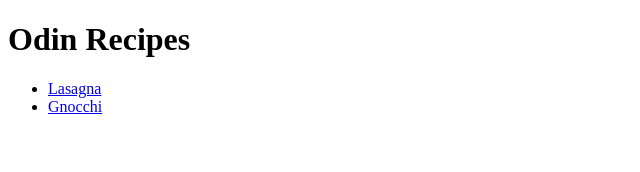
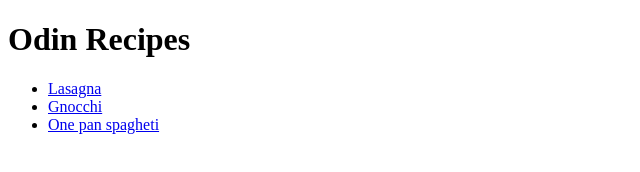
Before and after one commit to Ashihad/odin-recipes, a plain HTML site: page index.html in a window 1280 px wide. Shown: the whole page, without its empty margins (0-640 px from the left). Drawn offline with Linux system fonts and the light colour scheme.

Commit message:
Added link to one pan spaghetti

```diff
--- a/index.html
+++ b/index.html
@@ -11,6 +11,7 @@
     <ul>
         <li><a href="recipes/lasagna.html">Lasagna</a></li>
         <li><a href="recipes/gnocchi.html">Gnocchi</a></li>
+        <li><a href="recipes/one-pan-spaghetti.html">One pan spagheti</a></li>
     </ul>
 </body>
 </html>
```
